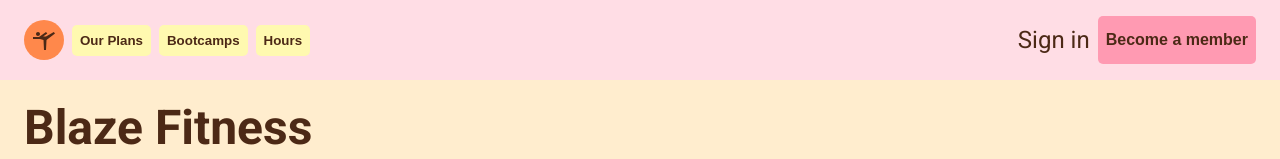
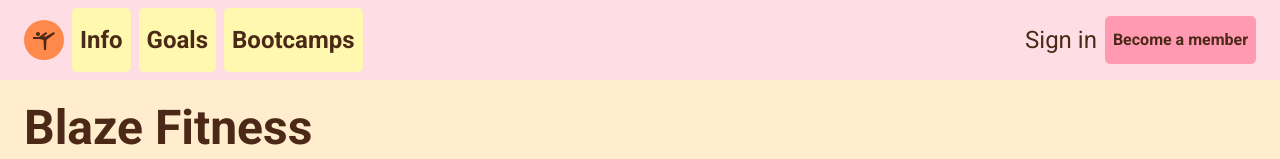
Before and after one commit to johnnyblaze993/gym-website, a React (Create React App) app: page / in a window 1280 px wide. Shown: the top 159 px of the page. Built offline with nearby package versions, Linux system fonts and the light colour scheme.

Commit message:
added react scroll

```diff
--- a/src/components/navbar/NavBar.tsx
+++ b/src/components/navbar/NavBar.tsx
@@ -1,5 +1,6 @@
 import { SportsGymnastics } from "@mui/icons-material";
 import styles from "./NavBar.module.scss";
+import { Link, animateScroll as scroll } from "react-scroll";
 
 const NavBar = () => {
   return (
@@ -9,14 +10,54 @@ const NavBar = () => {
           <SportsGymnastics />
         </div>
         <div className={styles.links}>
-          <button className={styles.link}>Our Plans</button>
-          <button className={styles.link}>Bootcamps</button>
-          <button className={styles.link}>Hours</button>
+          <Link
+            className={styles.link}
+            activeClass="active"
+            to="info"
+            spy={true}
+            smooth={true}
+            offset={-80}
+            duration={500}
+          >
+            Info
+          </Link>
+          <Link
+            className={styles.link}
+            activeClass="active"
+            to="goals"
+            spy={true}
+            smooth={true}
+            offset={-100}
+            duration={500}
+          >
+            Goals
+          </Link>
+          <Link
+            className={styles.link}
+            activeClass="active"
+            to="classes"
+            spy={true}
+            smooth={true}
+            offset={-80}
+            duration={500}
+          >
+            Bootcamps
+          </Link>
         </div>
       </div>
       <div className={styles.right}>
-        <div className={styles.signin}>Sign in</div>
-        <button className={styles.register}>Become a member</button>
+        <div>Sign in</div>
+        <Link
+          className={styles.register}
+          activeClass="join"
+          to="classes"
+          spy={true}
+          smooth={true}
+          offset={-80}
+          duration={500}
+        >
+          Become a member
+        </Link>
       </div>
       <select className={styles.select}>
         <option value="Our Plans">Our Plans</option>
```
